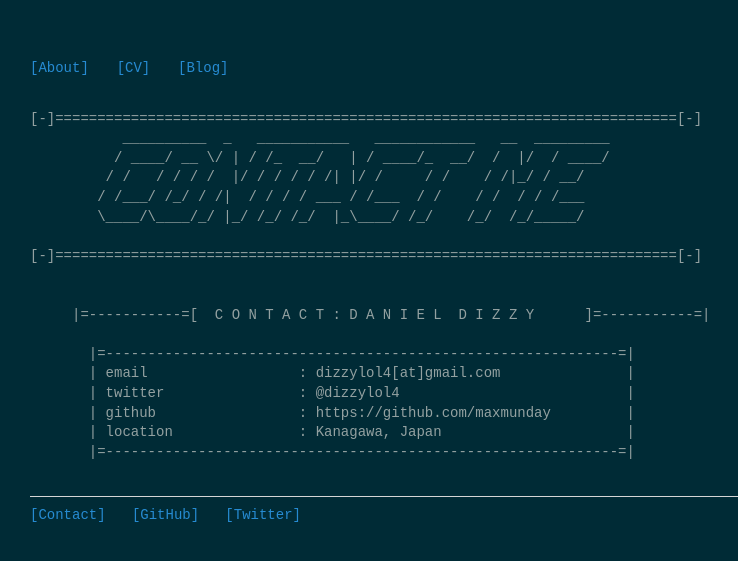
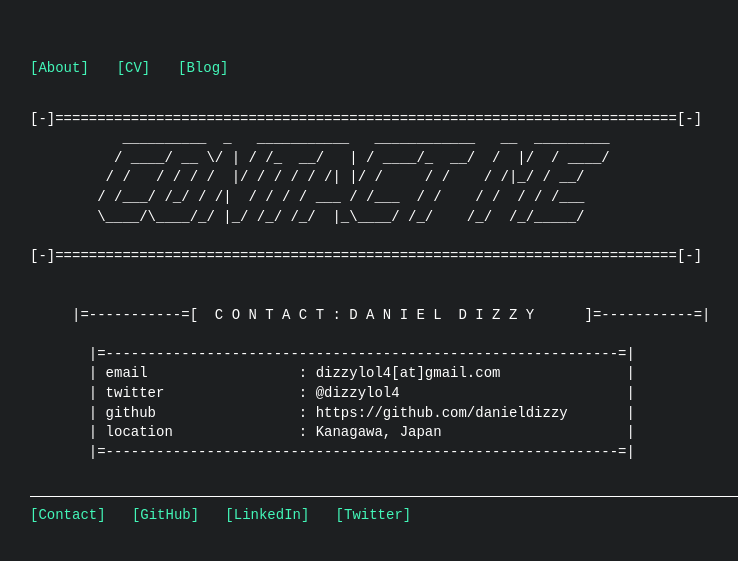
Before and after one commit to danieldizzy/danieldizzy.github.io, a Jekyll site: the page built from contact/index.html, in a window 1280 px wide. Shown: the top 561 px of the page, without its empty margins (162-900 px from the left). Built offline with Jekyll 4.4.1, drawn with Linux system fonts in a browser that asks for light colours.

Commit message:
Changed some colors

```diff
--- a/_layouts/default.html
+++ b/_layouts/default.html
@@ -55,7 +55,7 @@
 	    		<ul>
 	        		<li><a href="http://www.dizzygeeks.com/contact">[Contact]</a></li>
 	        		<li><a href="https://github.com/danieldizzy">[GitHub]</a></li>
-				<!--	<li><a href="https://au.linkedin.com/in/maxmunday">[LinkedIn]</a></li> -->
+							<li><a href="http://www.dizzygeeks.com/cv">[LinkedIn]</a></li>
 					<li><a href="https://twitter.com/dizzylol4">[Twitter]</a></li>
 				</ul>
 			</footer>
--- a/contact/index.html
+++ b/contact/index.html
@@ -20,7 +20,7 @@ description: Contact Daniel Dizzy, Kanagawa, Japan
        |=-------------------------------------------------------------=|
        | email                  : dizzylol4[at]gmail.com               |
        | twitter                : @dizzylol4                           |
-       | github                 : https://github.com/maxmunday         |
+       | github                 : https://github.com/danieldizzy       |
        | location               : Kanagawa, Japan                      |
        |=-------------------------------------------------------------=|
 
--- a/css/main.css
+++ b/css/main.css
@@ -1,51 +1,51 @@
 body {
     margin: 60px auto;
     width: 70%;
-    background-color: #002b36;
+    background-color: #1d1f21;
 }
 nav ul, footer ul {
     font-family: monospace;
     padding: 0px;
     list-style: none;
-    color: #268bd2;
+    color: #43f7b9;
 }
 nav ul li, footer ul li {
     display: inline;
     margin-right: 20px;
-    color: #268bd2;
+    color: #43f7b9;
 }
 a {
     text-decoration: none;
     font-size:14px;
     font-family: monospace;
-    color: #268bd2;
+    color: #43f7b9;
 }
 a:hover {
     text-decoration: underline;
 }
 a.lic {
     font-size: 12px;
-    color: #268bd2;
+    color: #43f7b9;
 }
 b {
     font-size: 14px;
-    color: #268bd2;
+    color: #43f7b9;
     font-family: monospace;
 }
 h1 {
     font-size: 14px;
     font-family: monospace;
-    color: #93a1a1;
+    color: #43f7b9;
 }
 p {
     font-size: 14px;
     font-family: monospace;
     line-height: 1.4em;
     font-weight: 400;
-    color: #93a1a1;
+    color: #ffffff;
 }
 footer {
-    border-top: 1px solid #d5d5d5;
+    border-top: 1px solid #ffffff;
     font-size: .8em;
 }
 
@@ -77,5 +77,5 @@ pre {
     font-family: monospace;
     line-height: 1.4em;
     font-weight: 400;
-    color: #93a1a1;
+    color: #ffffff;
 }
--- a/resume/index.html
+++ b/resume/index.html
@@ -1,6 +1,6 @@
 ---
 layout: default
-title: CV of Your Name
+title: My Web CV
 ---
 
     <!DOCTYPE html>
```
Also changed, not shown: other parts of contact/index.html (+1 -1 lines), 1 other file.
